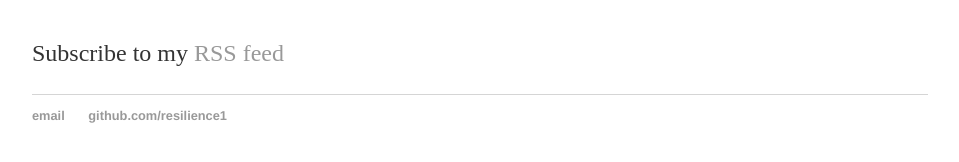
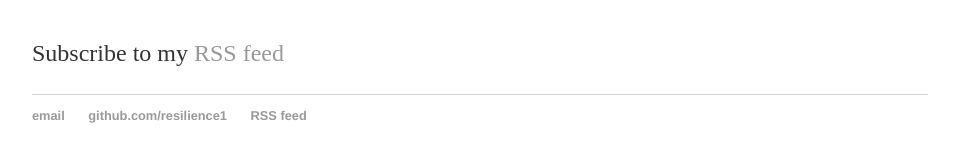
Before and after one commit to resilience1/resilience1.github.io, a Jekyll site: the page built from index.html, in a window 1280 px wide. Shown: the part 434-596 px from the top of the page, without its empty margins (160-1119 px from the left). Built offline with Jekyll 4.4.1, drawn with Linux system fonts in a browser that asks for light colours.

Commit message:
Update default.html

```diff
--- a/_layouts/default.html
+++ b/_layouts/default.html
@@ -26,6 +26,7 @@
 	    		<ul>
 	        		<li><a href="mailto:resilience1@zoho.com">email</a></li>
 	        		<li><a href="https://github.com/resilience1">github.com/resilience1</a></li>
+				<li><a href="http://resilience1.github.io/blog/atom.xml">RSS feed</a>
 				</ul>
 			</footer>
 		</body>
```
